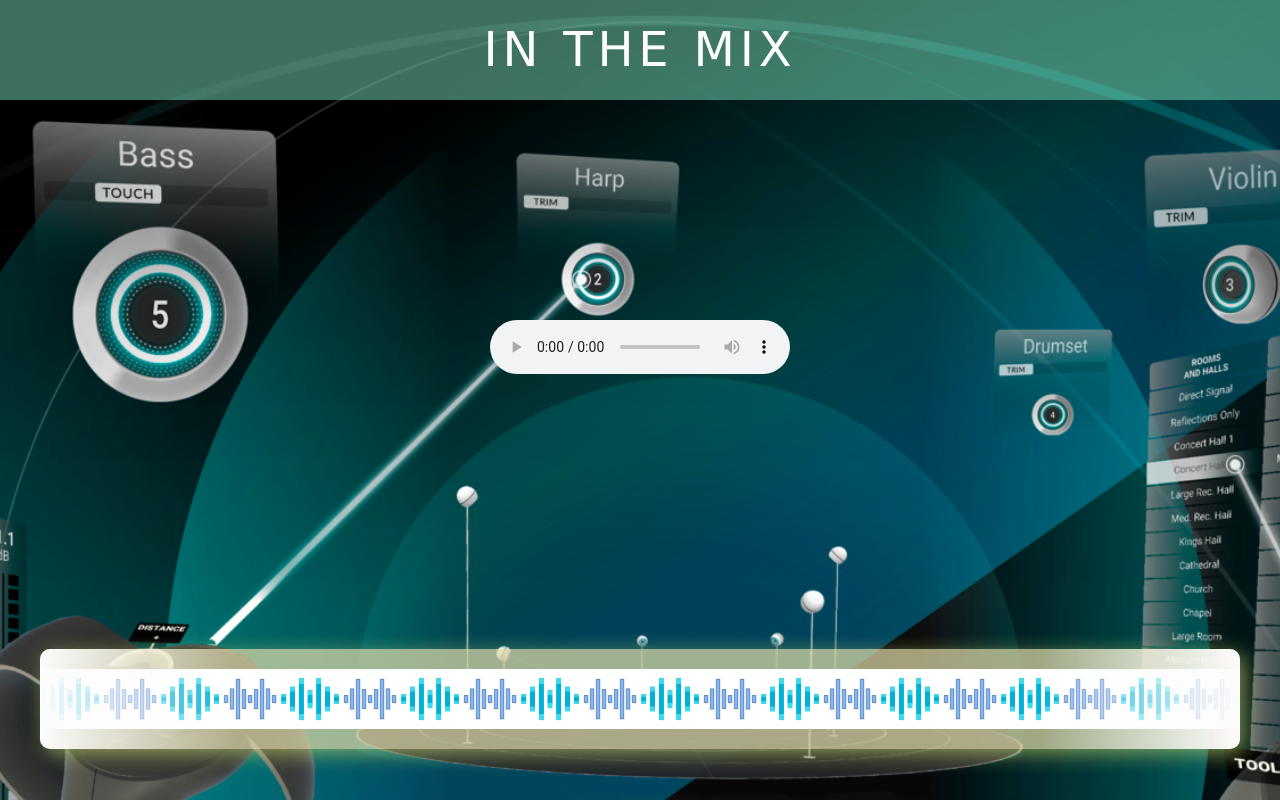
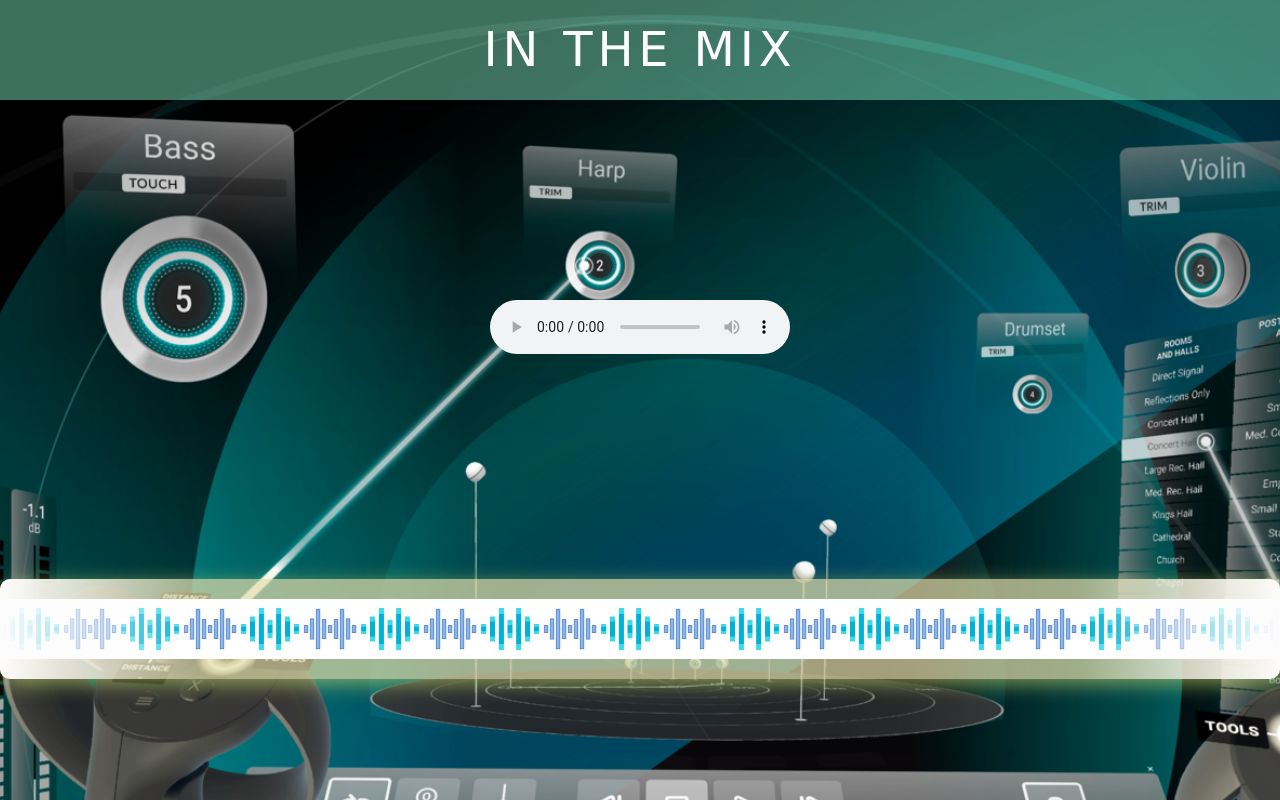
Before and after one commit to Dengodj/lesson6, a plain HTML site: page index.html in a window 1280 px wide. Shown: the top 800 px of the page. Drawn offline with Linux system fonts and the light colour scheme.

Commit message:
update index.html

```diff
--- a/css/style.css
+++ b/css/style.css
@@ -12,6 +12,11 @@ body {
   background-position: 50% 50%;
   background-size: cover;
   overflow: hidden;
+}
+
+.container {
+  max-width: 1280px;
+  margin: 0 auto;
 }
 
 .header {
@@ -33,19 +38,15 @@ body {
 .audio {
   display: flex;
   justify-content: center;
-  margin-top: 160px;
-  margin-left: auto;
-  margin-right: auto;
-  margin-bottom: 20px;
+  margin-top: 150px;
 }
 
 .wrapper {
   min-height: 100vh;
   display: flex;
   align-items: center;
-  max-width: 1200px;
+  max-width: 1280px;
   margin: 0 auto;
-  padding-top: 20px;
   padding-bottom: 250px;
 }
 
--- a/index.html
+++ b/index.html
@@ -11,9 +11,9 @@
 </head>
 
 <body>
+  <div class="container">
 
     <header class="header">In the mix</header>
-
     <div class="audio">
       <div>
         <audio autoplay class="audio" controls src="./audio/Shape_Of_My_Heart.flac"></audio>
@@ -66,6 +66,7 @@
         </div>
       </div>
     </div>
+  </div>
 
 </body>
 
```
Lines whose indentation alone changed are shown as unchanged.
